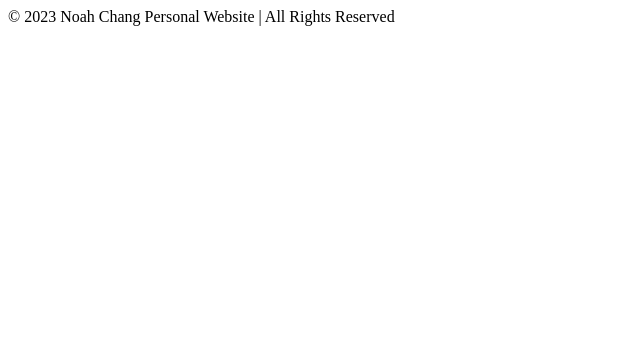
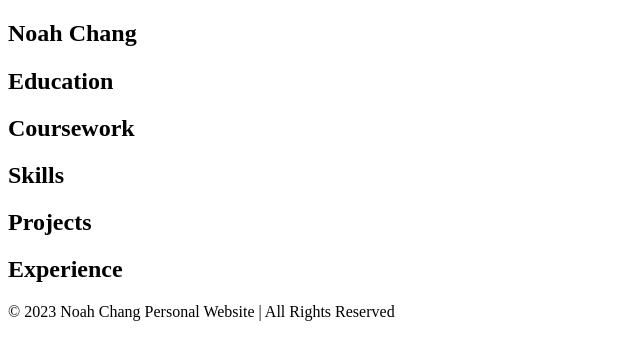
Before and after one commit to heightmatters/heightmatters.github.io, a plain HTML site: page resume.html in a window 1280 px wide. Shown: the whole page, without its empty margins (0-640 px from the left). Drawn offline with Linux system fonts and the light colour scheme.

Commit message:
feat: add content to html files

```diff
--- a/resume.html
+++ b/resume.html
@@ -4,14 +4,31 @@
     <title>Resume Page</title>
   </head>
   <body>
-    <nav></nav>
+    <nav class="navbar">
+      <h1 class="logo">Noah Chang</h1>
+    </nav>
     <main>
-      <section></section>
-      <section></section>
-      <section></section>
-      <section></section>
-      <section></section>
+      <h1 class="resume-title"></h1>
+      <div class="resume">
+        <section class="section">
+          <h2 class="section-title">Education</h2>
+        </section>
+        <section class="section">
+          <h2 class="section-title">Coursework</h2>
+        </section>
+        <section class="section">
+          <h2 class="section-title">Skills</h2>
+        </section>
+        <section class="section">
+          <h2 class="section-title">Projects</h2>
+        </section>
+        <section class="section">
+          <h2 class="section-title">Experience</h2>
+        </section>
+      </div>
     </main>
-    <footer>© 2023 Noah Chang Personal Website | All Rights Reserved</footer>
+    <footer class="footer">
+      © 2023 Noah Chang Personal Website | All Rights Reserved
+    </footer>
   </body>
 </html>
```
Also changed, not shown: blog.html (+9 -3 lines), contact.html (+7 -3 lines), index.html (+5 -3 lines), portfolio.html (+8 -3 lines).
